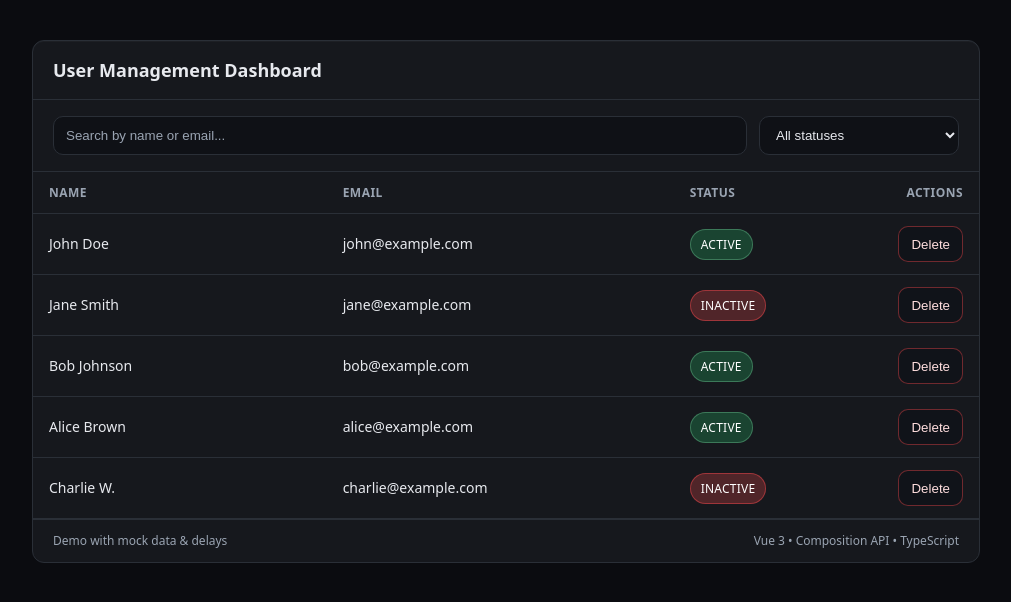
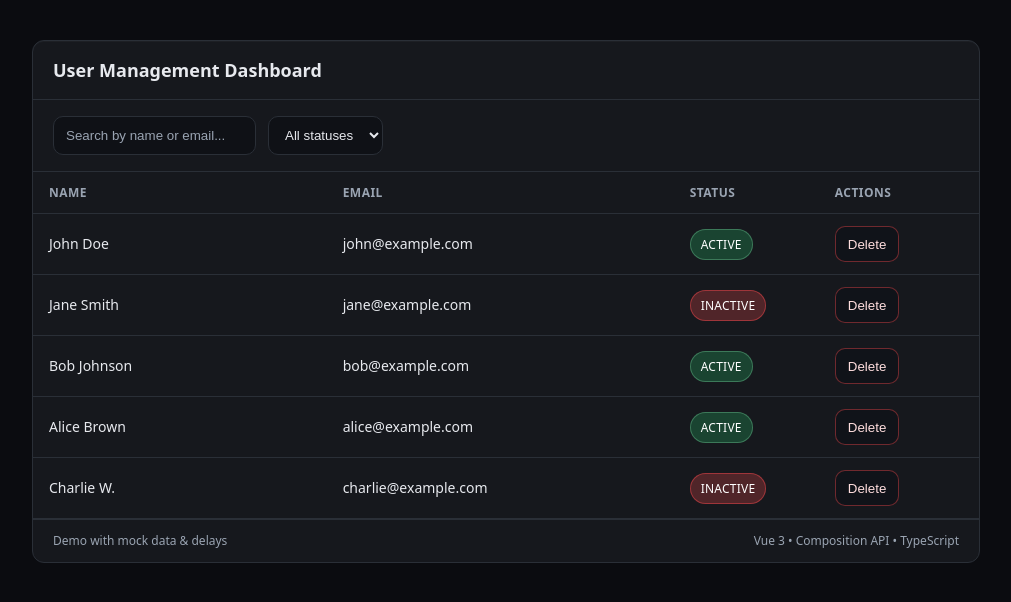
Before and after one commit to Samaev/dashboard-management, a Vue app: page / in a window 1280 px wide. Shown: the top 602 px of the page, without its empty margins (134-1145 px from the left). Built offline with nearby package versions, Linux system fonts and the light colour scheme.

Commit message:
clear inline temp styles

```diff
--- a/src/components/UserList.vue
+++ b/src/components/UserList.vue
@@ -32,10 +32,10 @@
    <table class="table" v-if="filteredUsers.length > 0">
     <thead>
     <tr>
-     <th style="min-width: 220px;">Name</th>
-     <th style="min-width: 260px;">Email</th>
+     <th class="table-th-name">Name</th>
+     <th class="table-th-email">Email</th>
      <th>Status</th>
-     <th style="text-align: right; min-width: 120px;">Actions</th>
+     <th class="table-th-actions">Actions</th>
     </tr>
     </thead>
     <tbody>
@@ -45,7 +45,7 @@
      <td>
       <StatusBadge :status="u.status" />
      </td>
-     <td style="text-align: right;">
+     <td class="table-td">
       <button
         class="btn btn--danger"
         @click="onDelete(u.id, u.name)"
@@ -95,9 +95,9 @@ async function onDelete(id: number, name: string) {
 
  const success = await deleteUser(id)
  if (success) {
-  pushToast(`User "${name}" deleted`, 'success', 2200)
+  pushToast(`User "${name}" deleted`, 'success', 3200)
  } else {
-  pushToast(`Failed to delete "${name}"`, 'error', 2800)
+  pushToast(`Failed to delete "${name}"`, 'error', 3800)
  }
 }
 
--- a/src/composables/useToast.ts
+++ b/src/composables/useToast.ts
@@ -9,7 +9,7 @@ const state = reactive<{ toasts: ToastItem[] }>({
 let seed = 1
 
 export function useToast() {
-    function push(message: string, variant: ToastVariant = 'info', duration = 4500) {
+    function push(message: string, variant: ToastVariant = 'info', duration = 2500) {
         const id = seed++
         state.toasts.push({ id, message, variant })
         window.setTimeout(() => dismiss(id), duration)
--- a/src/styles.css
+++ b/src/styles.css
@@ -9,8 +9,14 @@
     --accent: #4f46e5;
 }
 
-* { box-sizing: border-box; }
-html, body, #app { height: 100%; }
+* {
+    box-sizing: border-box;
+}
+
+html, body, #app {
+    height: 100%;
+}
+
 body {
     margin: 0;
     background: var(--bg);
@@ -28,7 +34,7 @@ body {
     background: var(--panel);
     border: 1px solid var(--border);
     border-radius: 12px;
-    box-shadow: 0 1px 0 rgba(255,255,255,0.03) inset;
+    box-shadow: 0 1px 0 rgba(255, 255, 255, 0.03) inset;
 }
 
 .header {
@@ -46,11 +52,14 @@ body {
 }
 
 .filters {
-    display: grid;
-    grid-template-columns: 1fr 200px;
+    display: flex;
+    flex-direction: column;
     gap: 12px;
     padding: 16px 20px;
     border-bottom: 1px solid var(--border);
+    @media (min-width: 768px) {
+        flex-direction: row;
+    }
 }
 
 .input, .select {
@@ -61,7 +70,10 @@ body {
     border-radius: 10px;
     outline: none;
 }
-.input::placeholder { color: var(--muted); }
+
+.input::placeholder {
+    color: var(--muted);
+}
 
 .table-wrap {
     overflow: auto;
@@ -71,18 +83,37 @@ body {
     width: 100%;
     border-collapse: collapse;
 }
+
 .table th, .table td {
     padding: 12px 16px;
     border-bottom: 1px solid var(--border);
     text-align: left;
     white-space: nowrap;
 }
+
 .table th {
     color: var(--muted);
     font-weight: 600;
     font-size: 12px;
     text-transform: uppercase;
     letter-spacing: .04em;
+}
+
+.table-th-name {
+    min-width: 220px;
+}
+
+.table-th-email {
+    min-width: 260px;
+}
+
+.table-th-actions {
+    text-align: right;
+    min-width: 120px;
+}
+
+.table-td {
+    text-align: right;
 }
 
 .badge {
@@ -95,8 +126,16 @@ body {
     color: #fff;
     text-transform: uppercase;
 }
-.badge--green { background: rgba(40,199,111,0.25); border: 1px solid rgba(100, 186, 137, 0.45); }
-.badge--red   { background: rgba(255,77,79,0.25); border: 1px solid rgba(255,77,79,0.45); }
+
+.badge--green {
+    background: rgba(40, 199, 111, 0.25);
+    border: 1px solid rgba(100, 186, 137, 0.45);
+}
+
+.badge--red {
+    background: rgba(255, 77, 79, 0.25);
+    border: 1px solid rgba(255, 77, 79, 0.45);
+}
 
 .btn {
     display: inline-flex;
@@ -110,12 +149,19 @@ body {
     background: #101319;
     cursor: pointer;
 }
-.btn:hover { background: #0f1116; }
+
+.btn:hover {
+    background: #0f1116;
+}
+
 .btn--danger {
-    border-color: rgba(255,77,79,0.4);
+    border-color: rgba(255, 77, 79, 0.4);
     color: #ffdede;
 }
-.btn--danger:hover { background: rgba(255,77,79,0.08); }
+
+.btn--danger:hover {
+    background: rgba(255, 77, 79, 0.08);
+}
 
 .empty, .loading, .error {
     padding: 20px;
@@ -130,6 +176,7 @@ body {
     gap: 12px;
     z-index: 9999;
 }
+
 .toast {
     min-width: 260px;
     max-width: 420px;
@@ -137,10 +184,16 @@ body {
     border: 1px solid var(--border);
     padding: 12px 14px;
     border-radius: 10px;
-    box-shadow: 0 10px 25px rgba(0,0,0,0.35);
+    box-shadow: 0 10px 25px rgba(0, 0, 0, 0.35);
 }
-.toast--success { border-color: rgba(40,199,111,0.45); }
-.toast--error   { border-color: rgba(255,77,79,0.45); }
+
+.toast--success {
+    border-color: rgba(40, 199, 111, 0.45);
+}
+
+.toast--error {
+    border-color: rgba(255, 77, 79, 0.45);
+}
 
 .footer {
     padding: 12px 20px;
```
